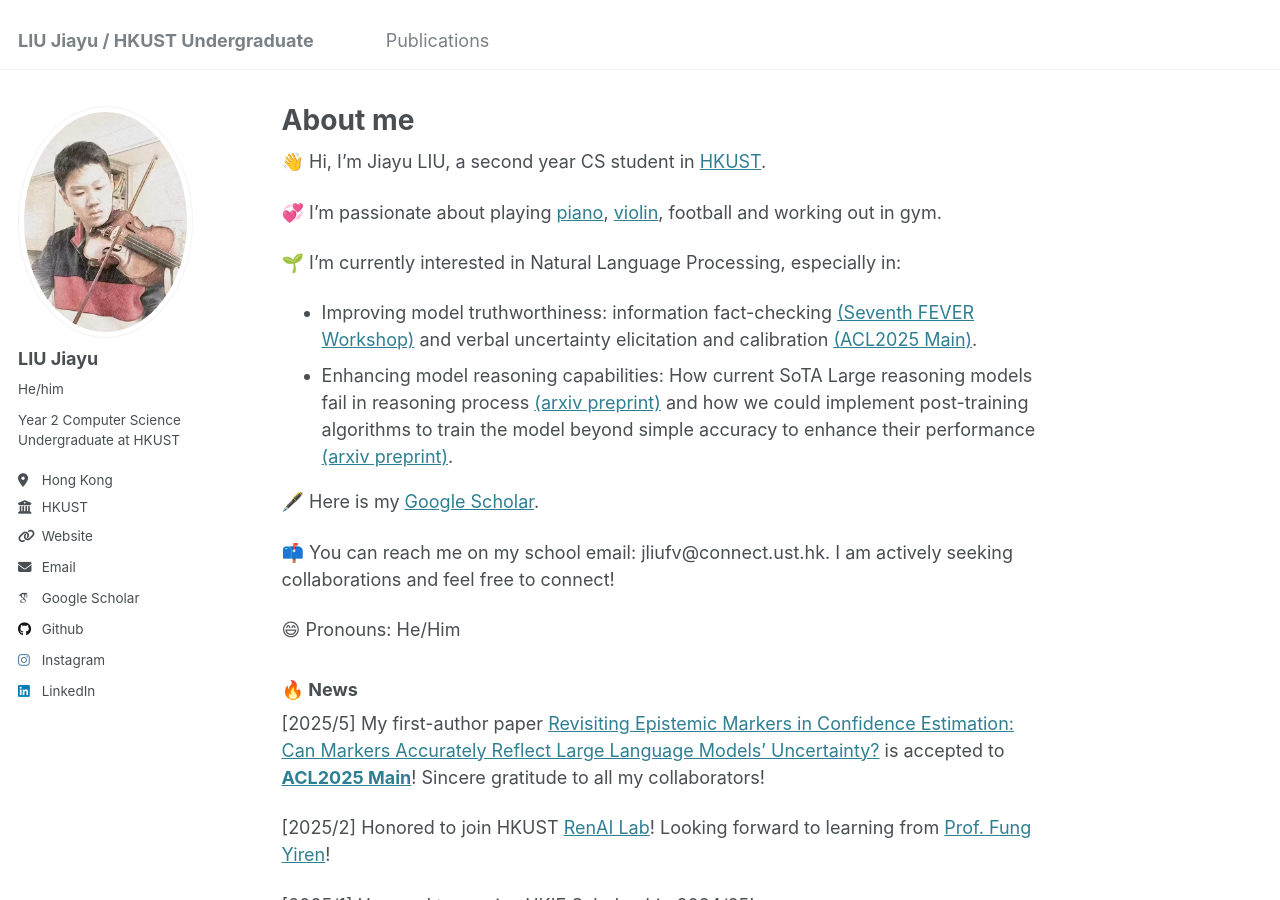
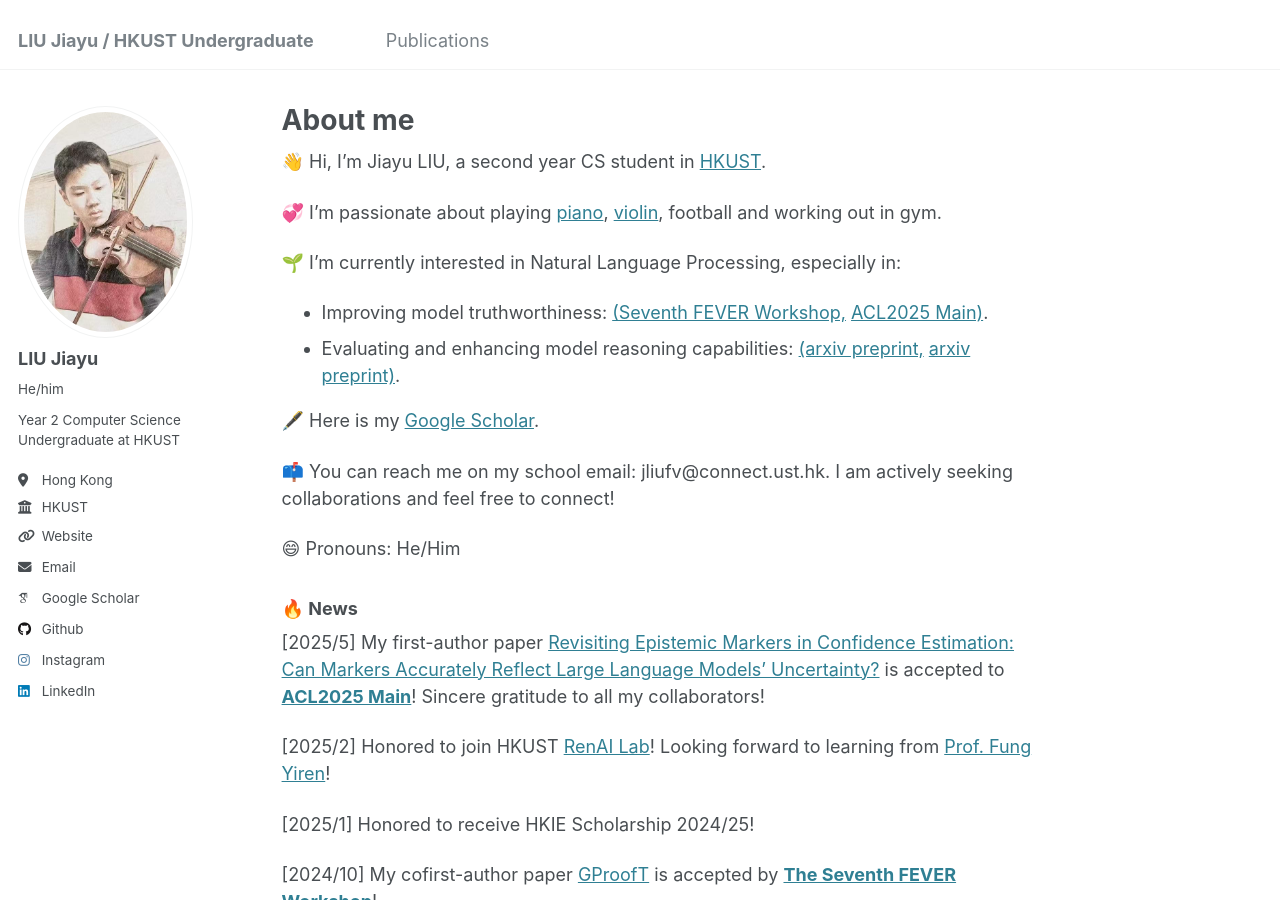
Before and after one commit to JiayuJeff/JiayuJeff.github.io, a Jekyll site: the page built from _pages/about.md, in a window 1280 px wide and 900 px high. Built offline with Jekyll 4.4.1, drawn with Linux system fonts in a browser that asks for light colours; some web fonts are replaced.

Commit message:
Update about.md

```diff
--- a/_pages/about.md
+++ b/_pages/about.md
@@ -16,8 +16,8 @@ redirect_from:
 
 
 🌱 I’m currently interested in Natural Language Processing, especially in:
-- Improving model truthworthiness: information fact-checking [(Seventh FEVER Workshop)](https://aclanthology.org/2024.fever-1.14.pdf) and verbal uncertainty elicitation and calibration [(ACL2025 Main)](https://aclanthology.org/2025.acl-short.18.pdf).
-- Enhancing model reasoning capabilities: How current SoTA Large reasoning models fail in reasoning process [(arxiv preprint)](https://arxiv.org/abs/2506.17114) and how we could implement post-training algorithms to train the model beyond simple accuracy to enhance their performance [(arxiv preprint)](https://openreview.net/pdf?id=T0TXd2DQxn).
+- Improving model truthworthiness: [(Seventh FEVER Workshop,](https://aclanthology.org/2024.fever-1.14.pdf) [ACL2025 Main)](https://aclanthology.org/2025.acl-short.18.pdf).
+- Evaluating and enhancing model reasoning capabilities: [(arxiv preprint,](https://arxiv.org/abs/2506.17114) [arxiv preprint)](https://openreview.net/pdf?id=T0TXd2DQxn).
 
 
 🖋️ Here is my [Google Scholar](https://scholar.google.com/citations?user=PIQxhfMAAAAJ&hl=en).
```
